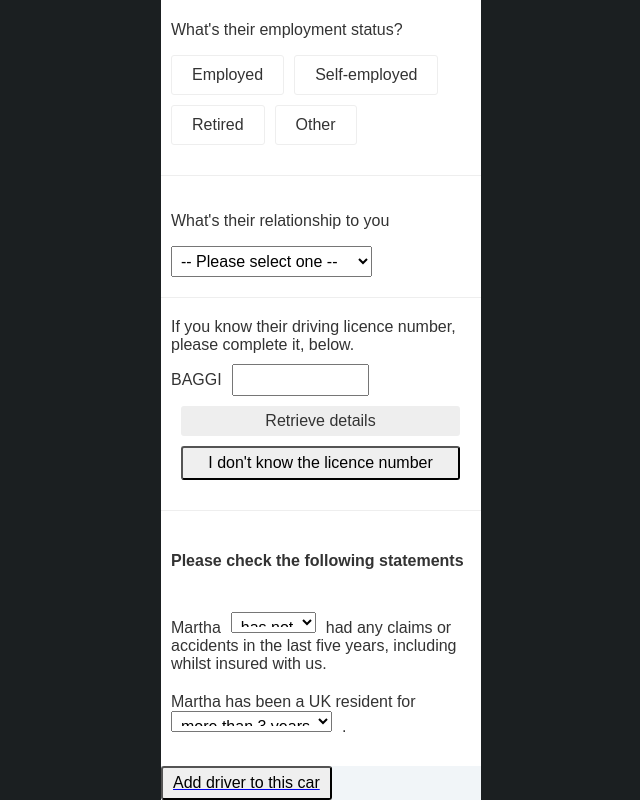
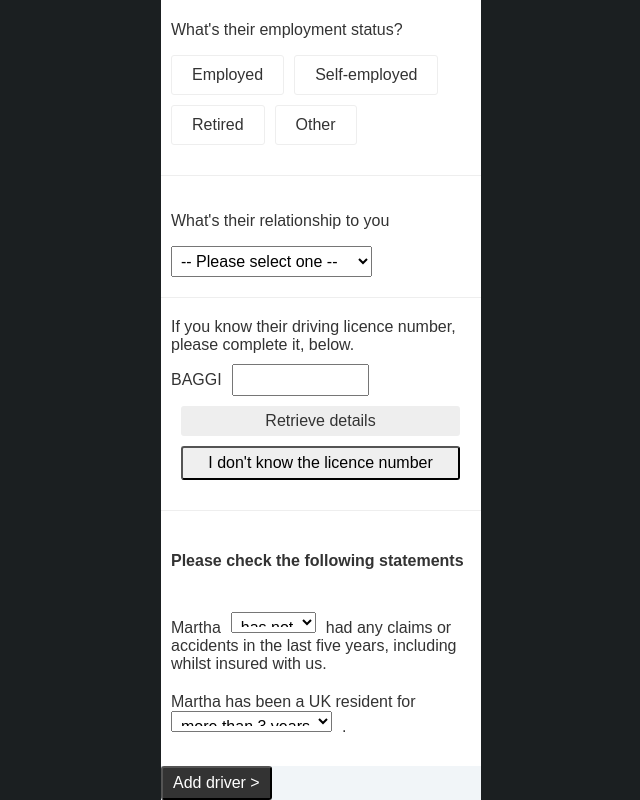
Before and after one commit to Timsig/M.cover_complete_10.19, a React (Create React App) app: page /additional-driver-questions in a window 1280 px wide. Shown: the part 774-1574 px from the top of the page, without its empty margins (319-959 px from the left). Built offline with nearby package versions, Linux system fonts and the light colour scheme; a web font is replaced by a local one.

Commit message:
Add new driver working

```diff
--- a/src/App.js
+++ b/src/App.js
@@ -22,12 +22,14 @@ class Main extends React.Component {
   constructor(props) {
     super(props)
     this.addPolicyHolder=this.addPolicyHolder.bind(this)
+    this.addPhAsDriver = this.addPhAsDriver.bind(this)
+    this.addDriver = this.addDriver.bind(this)
     this.addCar = this.addCar.bind(this)
     this.driversOnCar = this.driversOnCar.bind(this)
 
     this.state = {
       policyHolder: "",
-      policyHolderComplete: false,
+      policyHolderAsDriver: false,
       motorComplete: false,
       currentCar: "car1",
       cars: {
@@ -56,6 +58,7 @@ class Main extends React.Component {
     }
   }
 
+  //Once about you is complete
   addPolicyHolder(name) {
     let drivers = [...this.state.drivers]
     drivers.push(name)
@@ -65,7 +68,26 @@ class Main extends React.Component {
     })
   }
 
-// This needs to update currentCar in state
+  //Once policy holder driving history complete
+  addPhAsDriver() {
+    this.setState({
+      policyHolderAsDriver: true
+    })
+  }
+
+  //Adds to car and also to driver list
+  addDriver(name) {
+    let car = this.state[this.state.currentCar]
+    car.drivers.push(name)
+    let drivers = this.state.drivers
+    drivers.push(name)
+    this.setState({
+      car: car,
+      drivers: drivers
+    })
+  }
+
+// This updates currentCar in state
   addCar(newCar) {
     this.setState({
       [this.state.currentCar]: newCar
@@ -143,8 +165,17 @@ class Main extends React.Component {
               render={() => (<Quote />
               )}
             />
-            <Route path="/ph-driver-questions" component={PhDriverQues} />
-            <Route path="/additional-driver-questions" component={AdditionalDriverQues} />
+            <Route
+              path="/ph-driver-questions"
+              render={() => (<PhDriverQues />
+              )}
+            />
+            <Route
+              path="/additional-driver-questions"
+              render={() => (<AdditionalDriverQues
+                  addDriver={this.addDriver}/>
+              )}
+            />
           </ScrollToTop>
         </ Router>
       </div>
--- a/src/pages/additional-driver-questions.js
+++ b/src/pages/additional-driver-questions.js
@@ -15,22 +15,35 @@ import Qlicence from "../components/q_licence"
 import Qprepop from "../components/q_prepop"
 import Qnumber from "../components/q_numbuttons"
 import Footer from "../components/footer"
-import Navbutton from "../components/molecules/navbutton"
+import Submitbutton from "../components/molecules/submitbutton"
 import { checkPropTypes } from "prop-types"
 
-const Driver2questions = () => {
+class additionalDriverQues extends React.Component {
 
+  constructor(props) {
+    super(props)
+    this.addDriver = this.addDriver.bind(this)
+  }
+
+  addDriver(event) {
+    event.preventDefault();
+    const fullName = this.firstName.value + " " + this.surName.value;
+    this.props.addDriver(fullName)
+  }
+
+  render() {
     return (
       <React.Fragment>
         <Headertext headline="Add driver" />
         <div className="questions-wrapper">
+          <form id="add-driver" onSubmit={this.addDriver}>
             <Qbuttons
               id="title"
               question="Title"
               options={["Mr", "Mrs", "Miss", "Ms", "Dr"]}
             />
-        <Qtext id="firstName" question="First name" />
-        <Qtext id="surName" question="Surname" />
+            <Qtext id="firstName" question="First name" reference={input => this.firstName = input} />
+            <Qtext id="surName" question="Surname" reference={input => this.surName = input} />
             <Qdate id="DOB" question="Date of birth" />
             <Qselect
               id="maritalStatus"
@@ -94,17 +107,14 @@ const Driver2questions = () => {
                 textafter="."
               />
             </section>
+          </form>
         </div>
 
-      <Navbutton
-        to="/car2-drivers-b"
-        type="primary btn-block"
-        cta="Add driver to this car"
-        id="addDriverButton"
-      />
+        <Submitbutton style="primary" cta="Add driver >" form="add-driver" />
       </React.Fragment>
 
     )
   }
+}
 
-export default Driver2questions
+export default additionalDriverQues
--- a/src/pages/quote.js
+++ b/src/pages/quote.js
@@ -1,7 +1,7 @@
 import React from "react"
 
 const quote = () => (
-  <h1>This is the quote page</h1>
+  <h1>This is the car quote page</h1>
 )
 
 export default quote
```
Lines whose indentation alone changed are shown as unchanged.
